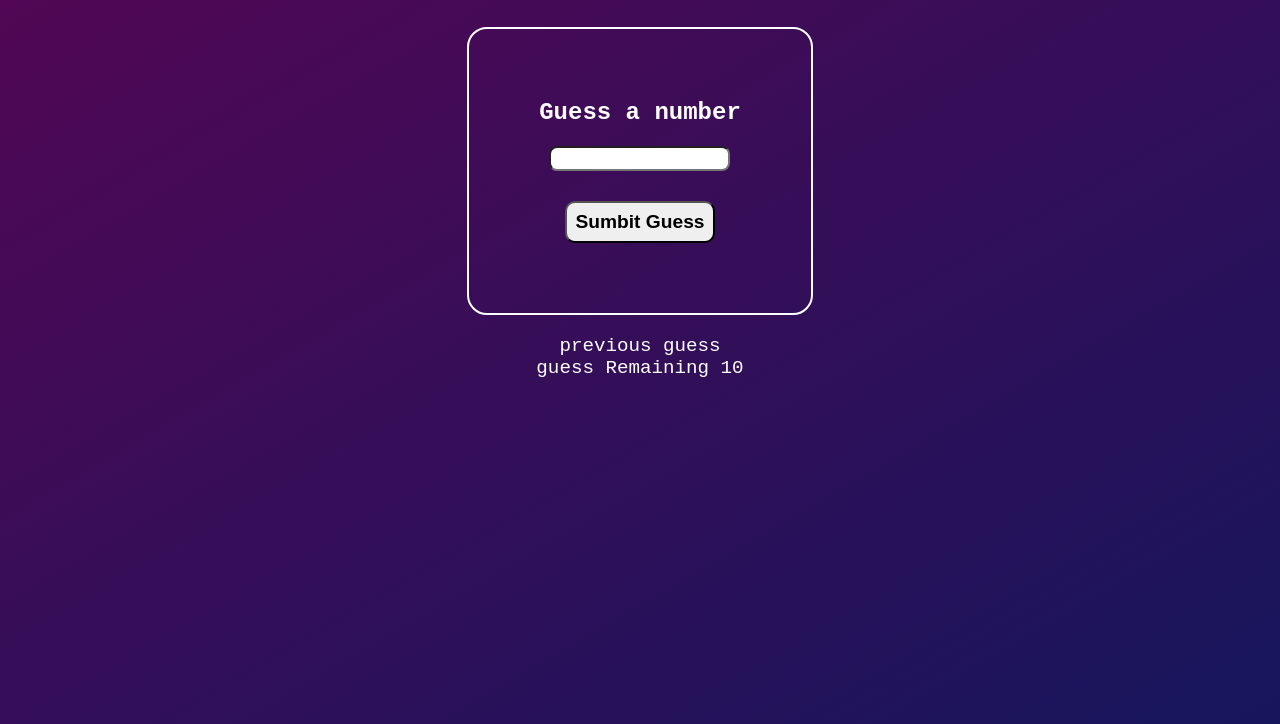
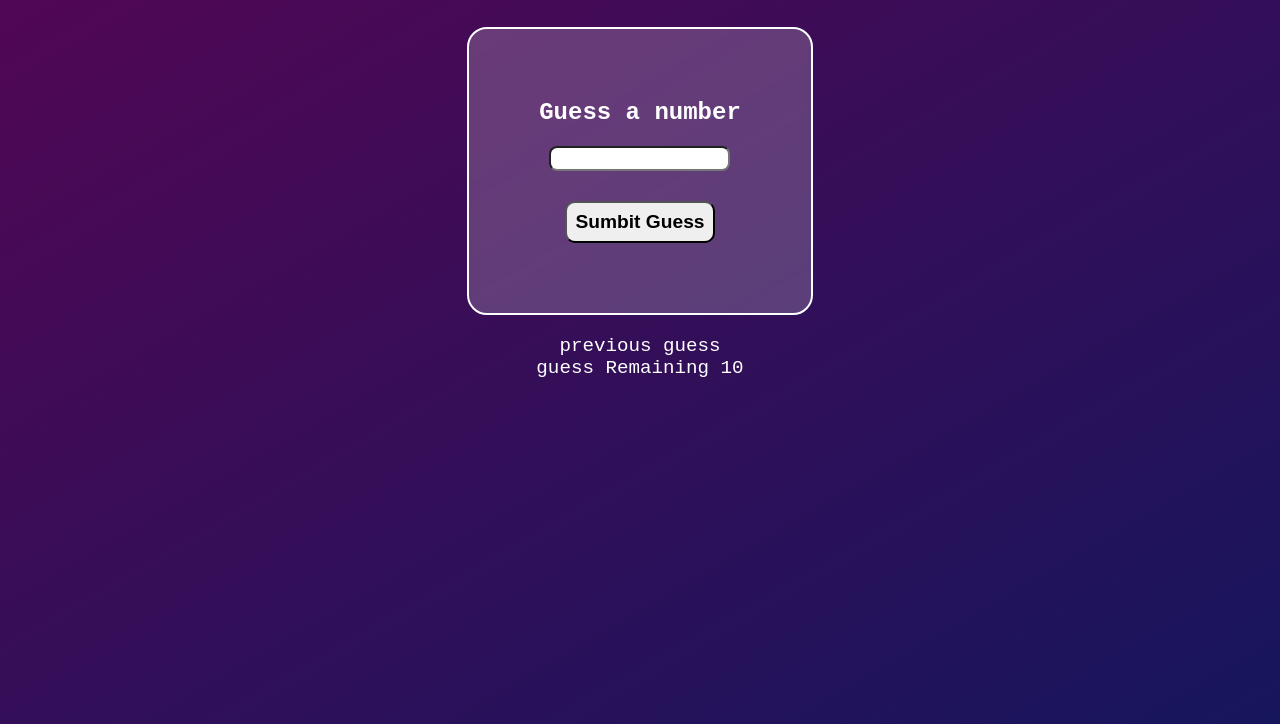
Before and after one commit to Abdullahshah67/Number-Guess-Game, a plain HTML site: page index.html in a window 1280 px wide. Shown: the part 76-800 px from the top of the page. Drawn offline with Linux system fonts and the light colour scheme.

Commit message:
Update style.css

```diff
--- a/style.css
+++ b/style.css
@@ -25,6 +25,8 @@ color: white;
 }
 
 .form{
+      background-color: rgba(255, 255, 255, 0.2);
+    backdrop-filter: blur(2px);
     display: flex;
     flex-direction:column;
   align-items: center;
```
